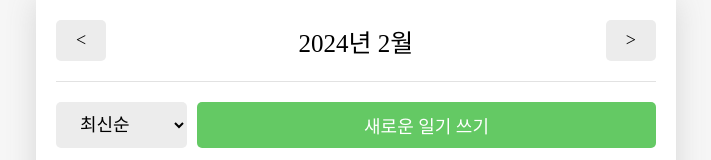
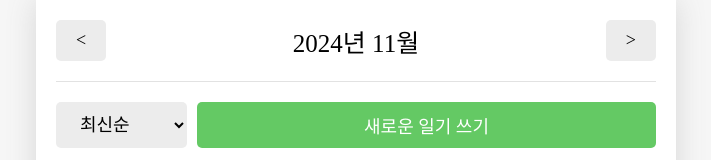
Before and after one commit to yujsoo/onebite-react, a React (Vite) app in the folder section12/: page / in a window 1280 px wide. Shown: the top 160 px of the page, without its empty margins (284-995 px from the left). Built offline with nearby package versions, Linux system fonts and the light colour scheme; a web font is replaced by a local one.

Commit message:
241125 수업내용 - Home 페이지 구현하기 2. 기능(1)

```diff
--- a/section12/src/pages/Home.jsx
+++ b/section12/src/pages/Home.jsx
@@ -1,12 +1,29 @@
-import React from 'react'
+import React , { useState } from 'react'
 import Header from '../components/Header'
 import Button from '../components/Button'
 import DiaryList from '../components/DiaryList'
 
 const Home = () => {
+  const [pivoDate, setPivoDate] = useState(new Date());
+
+  const onIncreaseMonth = () => {
+    setPivoDate(
+      new Date(pivoDate.getFullYear(), pivoDate.getMonth() + 1)
+    );
+  }
+
+  const onDecreaseMonth = () => {
+    setPivoDate(
+      new Date(pivoDate.getFullYear(), pivoDate.getMonth() - 1)
+    )
+  }
+
   return (
     <div>
-      <Header title={"2024년 2월"} leftChild={<Button text={"<"}/>} rightChild={<Button text={">"}/>}/>
+      <Header
+        title={`${pivoDate.getFullYear()}년 ${pivoDate.getMonth() + 1}월`}
+        leftChild={<Button text={"<"} onClick={onDecreaseMonth}/>}
+        rightChild={<Button text={">"} onClick={onIncreaseMonth}/>}/>
       <DiaryList/>
     </div>
   )
```
